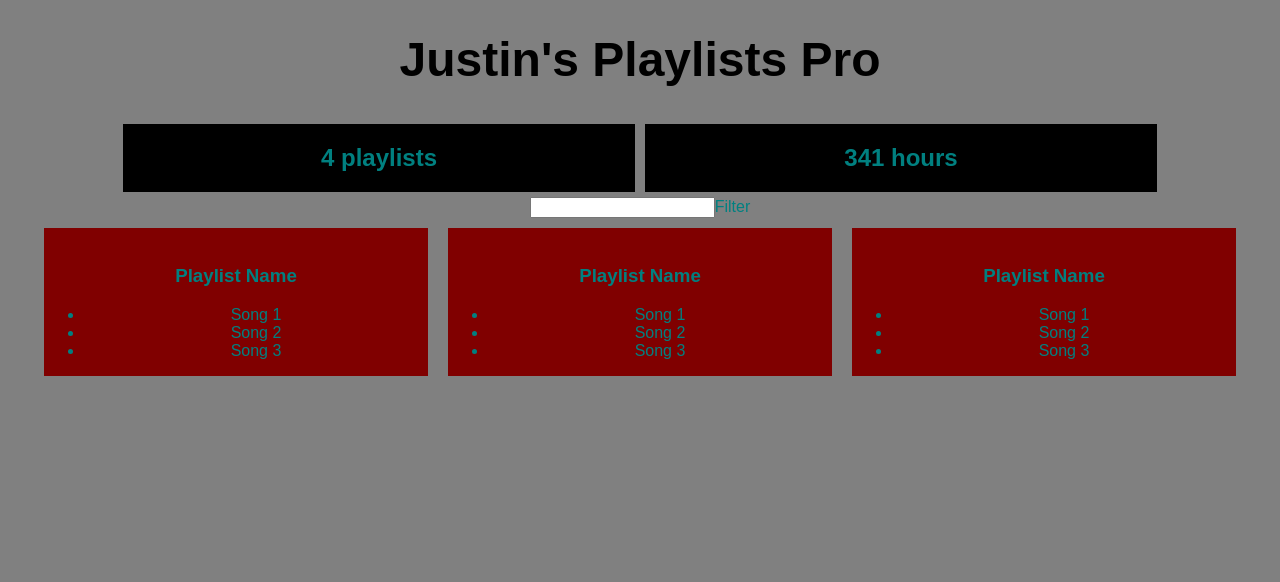
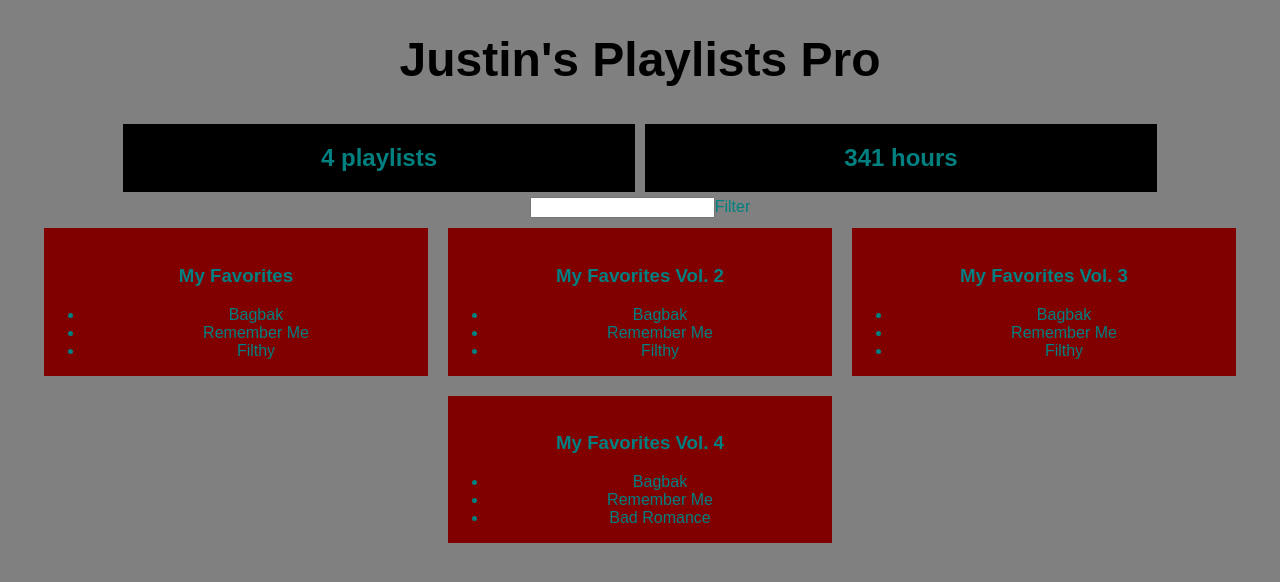
Before and after one commit to jgbkid/playlist, a React (Create React App) app: page / in a window 1280 px wide. Shown: the top 582 px of the page. Built offline with nearby package versions, Linux system fonts and the light colour scheme.

Commit message:
Used .map, dynamic lists of fake server data

```diff
--- a/src/App.js
+++ b/src/App.js
@@ -41,12 +41,14 @@
          songs:[
           {name:'Bagbak', duration: 1345},
           {name: 'Remember Me', duration: 2345},
-          {name:'Filthy', duration: 1432}
+          {name:'Bad Romance', duration: 1432}
          ]
        },
      ]
    }
 }
+
+
 
 class PlaylistCounter extends Component {
   render() {
@@ -91,16 +93,18 @@
 
 class Playlist extends Component {
   render() {
+    let playlist = this.props.playlist
     let color = 'red'
     return (
       <div style={{...defaultStyle, width:'30%', background:'maroon', display:'inline-block', margin: '10px'}}>
 {/*using spread operator ...defaultStyle*/}
         <img/>
-        <h3>Playlist Name</h3>
+        <h3>{playlist.name}</h3>
         <ul>
-          <li>Song 1</li>
-          <li>Song 2</li>
-          <li>Song 3</li>
+          {playlist.songs.map(song =>
+          <li>{song.name}</li>
+          )}
+
         </ul>
       </div>
     );
@@ -120,6 +124,7 @@
   }
 
   render() {
+
     return (
       <div className="App">
     {/*if the user has a name, then show ...*/}
@@ -131,9 +136,10 @@
         <PlaylistCounter playlists={this.state.serverData.user.playlists}/>
         <HoursCounter playlists={this.state.serverData.user.playlists}/>
          <Filter/>
-         <Playlist/>
-         <Playlist/>
-         <Playlist/>
+         {this.state.serverData.user.playlists.map(playlist =>
+         <Playlist playlist ={playlist}/>
+          )}
+
       </div> : <h1 style={defaultStyle}>Loading...</h1>
       }
       </div>
```
